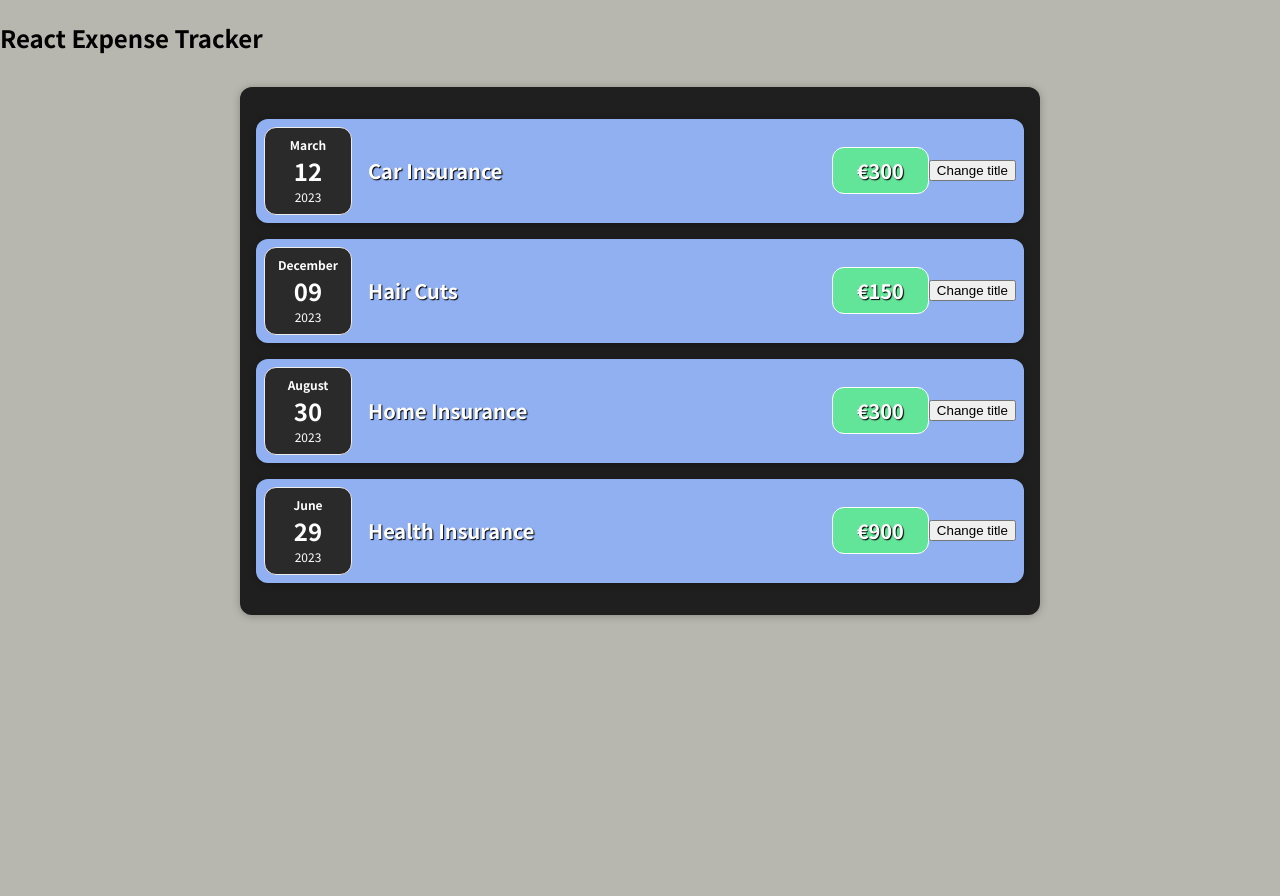
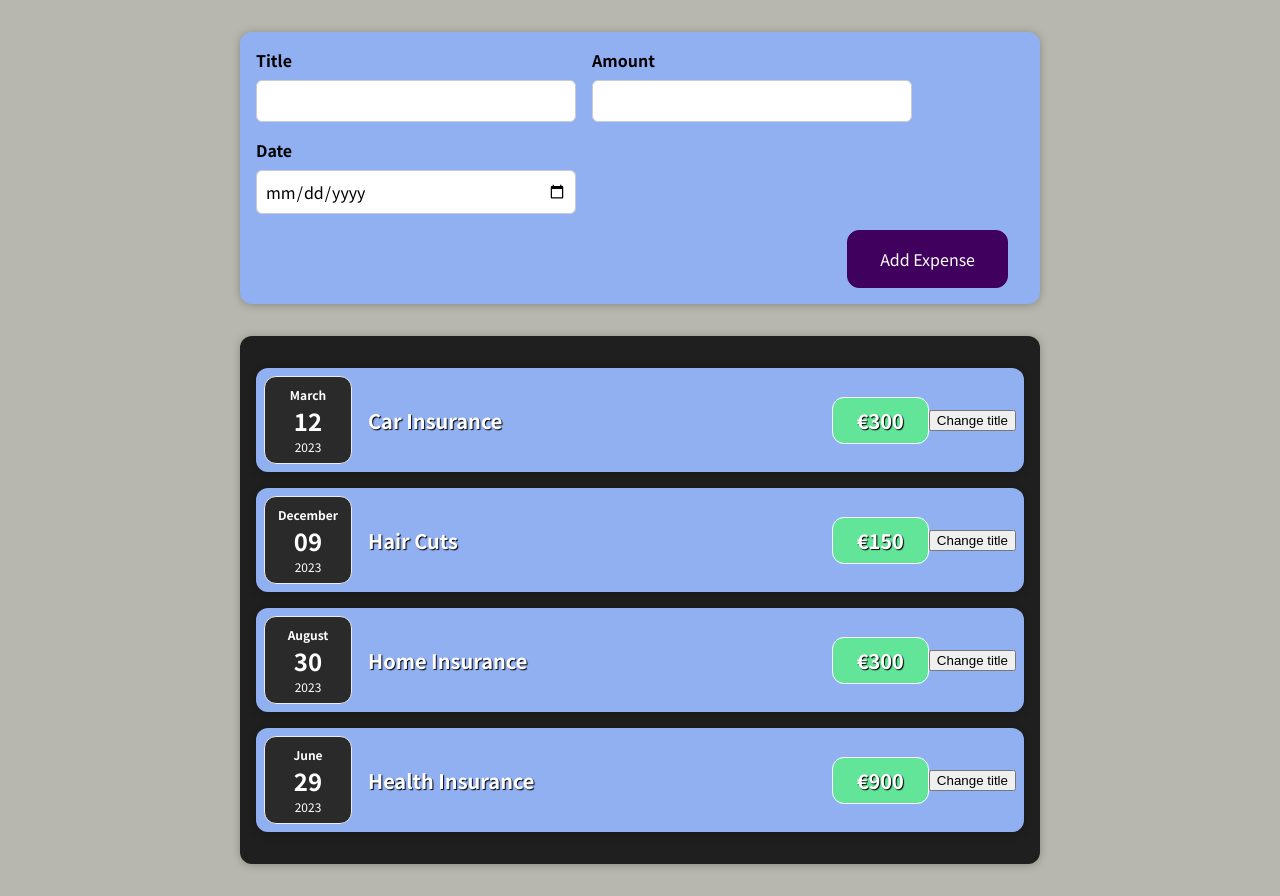
Before and after one commit to KristianColville1/react-expense-tracker, a React (Create React App) app: page / in a window 1280 px wide. Before the commit the page ends 800 px from the top, so only its background shows below. Built offline with nearby package versions, Linux system fonts and the light colour scheme.

Commit message:
Built and styled expense form for expense tracker

```diff
--- a/src/App.js
+++ b/src/App.js
@@ -1,4 +1,5 @@
 import Expenses from "./components/Expenses/Expenses";
+import NewExpense from "./components/NewExpense/NewExpense";
 
 function App() {
     const expenses = [
@@ -29,11 +30,8 @@
     ];
     return (
         <div className="">
-            <h2 className="">React Expense Tracker</h2>
-
-            <div className="">
-                <Expenses items={expenses} />
-            </div>
+            <NewExpense></NewExpense>
+            <Expenses items={expenses} />
         </div>
     );
 }
--- /dev/null
+++ b/src/components/NewExpense/ExpenseForm.css
@@ -0,0 +1,26 @@
+.new-expense__controls {
+    display: flex;
+    flex-wrap: wrap;
+    gap: 1rem;
+    margin-bottom: 1rem;
+    text-align: left;
+}
+
+.new-expense__control label {
+    font-weight: bold;
+    margin-bottom: 0.5rem;
+    display: block;
+}
+
+.new-expense__control input {
+    font: inherit;
+    padding: 0.5rem;
+    border-radius: 6px;
+    border: 1px solid #ccc;
+    width: 20rem;
+    max-width: 100%;
+}
+
+.new-expense__actions {
+    text-align: right;
+}
--- a/src/components/NewExpense/ExpenseForm.js
+++ b/src/components/NewExpense/ExpenseForm.js
@@ -0,0 +1,27 @@
+import './ExpenseForm.css';
+
+const ExpenseForm = () => {
+    return (
+        <form>
+            <div className="new-expense__controls">
+                <div className="new-expense__control">
+                    <label>Title</label>
+                    <input type="text" />
+                </div>
+                <div className="new-expense__control">
+                    <label>Amount</label>
+                    <input type="number" min="0.01" step="0.01" />
+                </div>
+                <div className="new-expense__control">
+                    <label>Date</label>
+                    <input type="date" min="2022-01-01" max="2025-12-31"/>
+                </div>
+            </div>
+            <div className="new-expense__actions">
+                <button type="submit">Add Expense</button>
+            </div>
+        </form>
+    );
+}
+
+export default ExpenseForm;
--- /dev/null
+++ b/src/components/NewExpense/NewExpense.css
@@ -0,0 +1,38 @@
+.new-expense {
+    background-color: #91b0f2;
+    padding: 1rem;
+    margin: 2rem auto;
+    width: 50rem;
+    max-width: 95%;
+    border-radius: 12px;
+    text-align: center;
+    box-shadow: 0 1px 8px rgba(0, 0, 0, 0.25);
+}
+
+.new-expense button {
+    font: inherit;
+    cursor: pointer;
+    padding: 1rem 2rem;
+    border: 1px solid #40005d;
+    background-color: #40005d;
+    color: white;
+    border-radius: 12px;
+    margin-right: 1rem;
+}
+
+.new-expense button:hover,
+.new-expense button:active {
+    background-color: #510674;
+    border-color: #510674;
+}
+
+.new-expense button.alternative {
+    color: #220131;
+    border-color: transparent;
+    background-color: transparent;
+}
+
+.new-expense button.alternative:hover,
+.new-expense button.alternative:active {
+    background-color: #ddb3f8;
+}
--- /dev/null
+++ b/src/components/NewExpense/NewExpense.js
@@ -0,0 +1,13 @@
+import ExpenseForm from './ExpenseForm';
+
+import './NewExpense.css';
+
+const NewExpense = () => {
+    return (
+        <div className="new-expense">
+            <ExpenseForm></ExpenseForm>
+        </div>
+    )
+}
+
+export default NewExpense;
```
Also changed, not shown: src/components/NewEpense/NewExpence.css (deleted), src/components/NewEpense/NewExpense.js (deleted).
